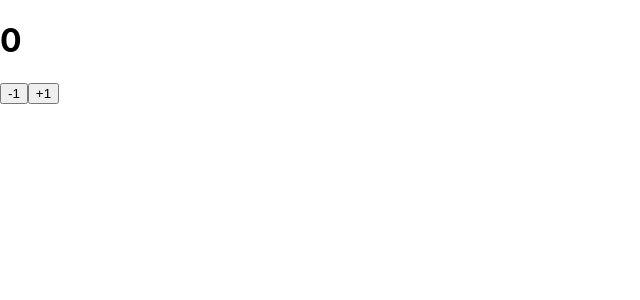
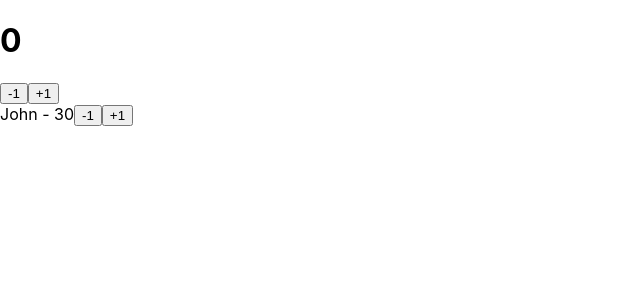
Before and after one commit to Bukovski/react-mobx-examples, a React (Create React App) app: page / in a window 1280 px wide. Shown: the top 300 px of the page, without its empty margins (0-640 px from the left). Built offline with nearby package versions, Linux system fonts and the light colour scheme.

Commit message:
add: nameCounter with store

```diff
--- a/src/App.js
+++ b/src/App.js
@@ -1,6 +1,9 @@
 import React from 'react';
 import { configure } from 'mobx';
+
 import { Counter, counterState } from "./Counter";
+import { NameCounter, nameStore } from "./NameCounter";
+
 
 configure({ enforceActions: 'observed' });
 
@@ -9,6 +12,7 @@ const App = () => {
   return (
     <div className="app">
       <Counter store={ counterState } />
+      <NameCounter name={ nameStore } />
     </div>
   );
 }
--- a/src/Counter.js
+++ b/src/Counter.js
@@ -15,6 +15,7 @@ counterState.decrement = function() {
 };
 
 
+
 export const Counter = observer((props) => {
 	const handleIncrement = () => { props.store.increment() };
 	const handleDecrement = () => { props.store.decrement() };
--- /dev/null
+++ b/src/NameCounter.js
@@ -0,0 +1,38 @@
+import React, { Fragment } from "react";
+import { observer } from "mobx-react";
+import { observable, action, computed } from "mobx";
+
+
+export const nameStore = observable({
+	firstName: 'John',
+	age: 30,
+
+	get nickName() {
+		console.log('Generate nickName!');
+		return `${ this.firstName } - ${ this.age }`;
+	},
+
+	increment() { this.age++ },
+	decrement() { this.age-- },
+}, {
+	// указываем что внутренние свойства являются action
+	// имена в консоли при отладке для каждого action
+	nickName: computed,
+	increment: action('Plus one'),
+	decrement: action('Minus one'),
+});
+
+
+export const NameCounter = observer((props) => {
+	const handleIncrement = () => { props.name.increment() };
+	const handleDecrement = () => { props.name.decrement() };
+
+	return (
+		<Fragment>
+			{ props.name.nickName }
+
+			<button onClick={ handleDecrement }>-1</button>
+			<button onClick={ handleIncrement }>+1</button>
+		</Fragment>
+	)
+})
```
